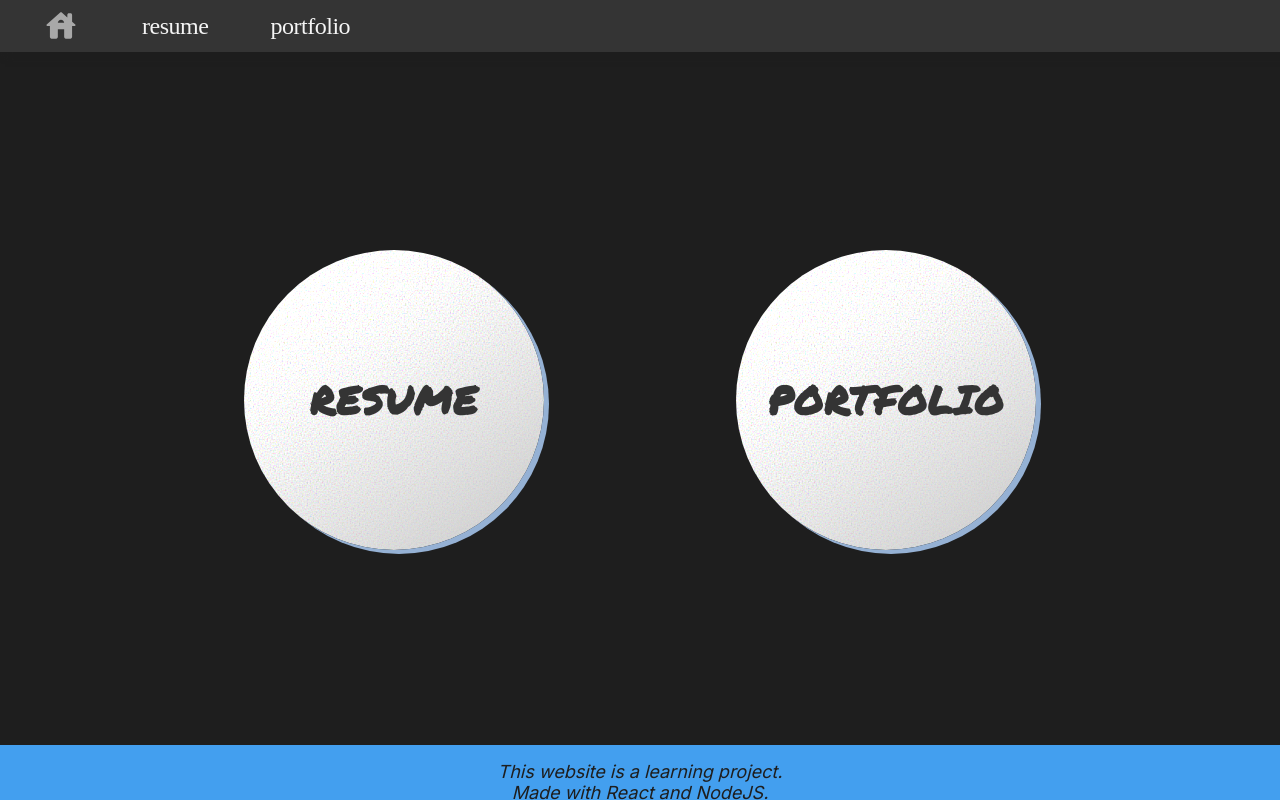
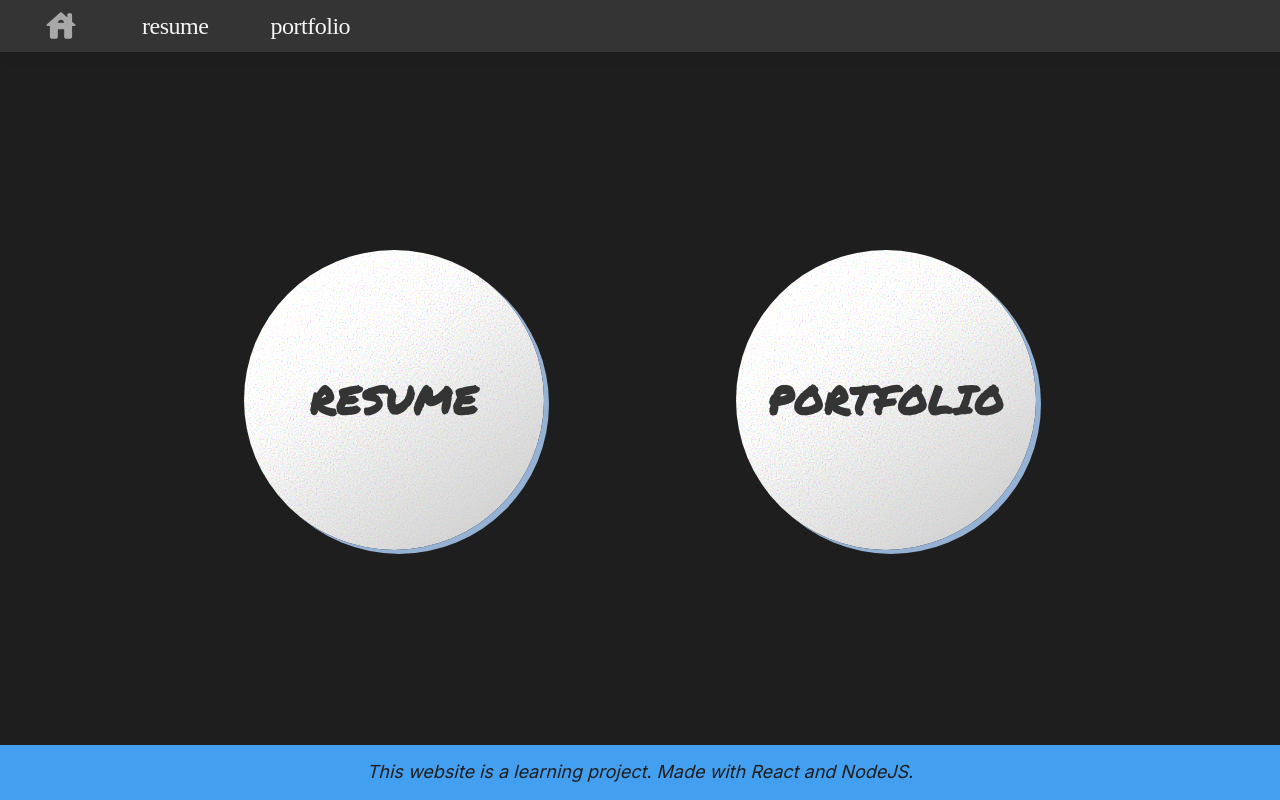
Before and after one commit to augustmon/portfolio, a React (Create React App) app: page / in a window 1280 px wide. Built offline with nearby package versions, Linux system fonts and the light colour scheme; a web font is replaced by a local one.

Commit message:
Fix: footer is 1 line only (temp)

```diff
--- a/src/pages/Home/Home.js
+++ b/src/pages/Home/Home.js
@@ -12,8 +12,7 @@ export default function Home() {
       </div>
       <Footer
         textLines={[
-          "This website is a learning project.",
-          "Made with React and NodeJS.",
+          "This website is a learning project. Made with React and NodeJS.",
         ]}
       />
     </div>
```
